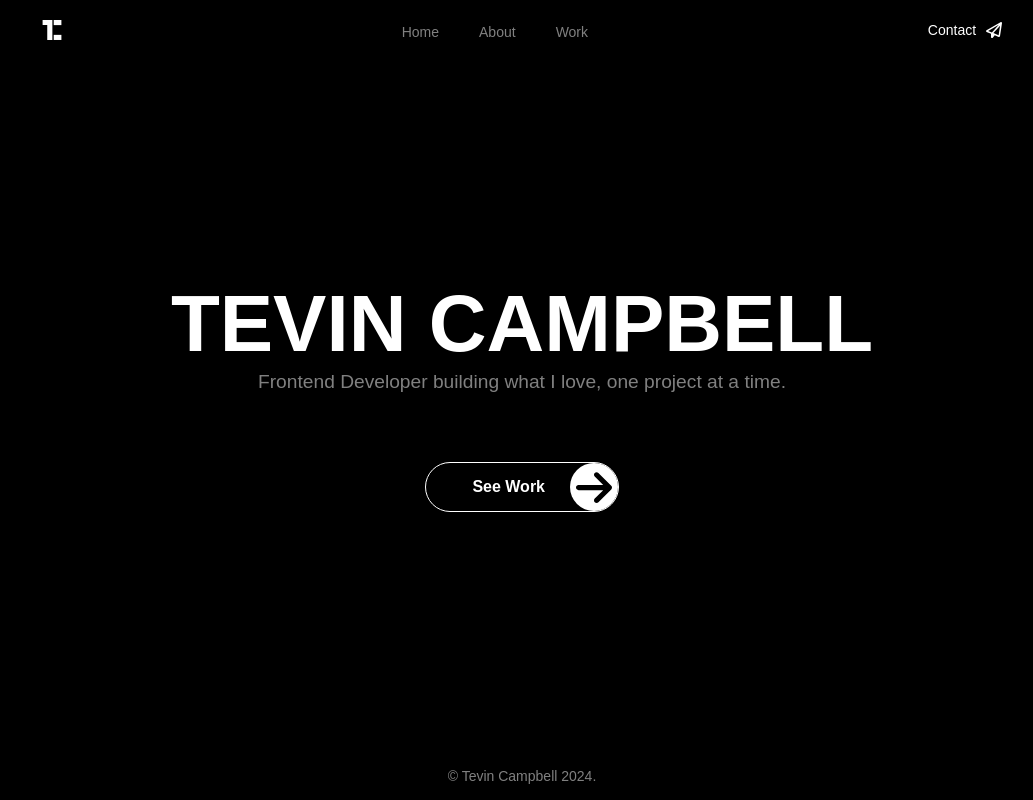
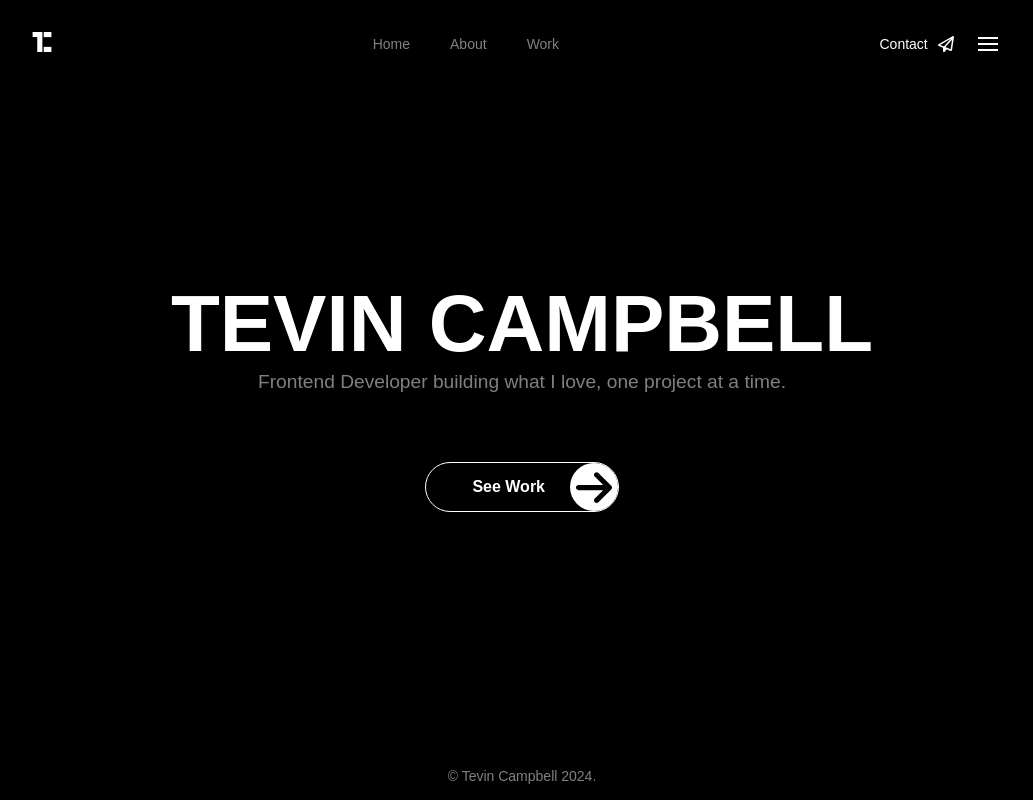
Before and after one commit to Troyzhenny/devfolio, a React (Vite) app: page / in a window 1280 px wide. Shown: the whole page, without its empty margins (118-1151 px from the left). Built offline with nearby package versions, Linux system fonts and the light colour scheme; a web font is replaced by a local one.

Commit message:
added id to navigation/heaer for queries plus hamMenu

```diff
--- a/src/components/Navbar.jsx
+++ b/src/components/Navbar.jsx
@@ -2,11 +2,14 @@ import { Link } from "react-router-dom";
 import { navList } from "../constants/index";
 import logoImg from "/images/logoImg.svg";
 import PrimaryButton from "./ui/ContactBtn";
+import BurgerMenu from "./ui/HamburgerMenu";
 
 const Navbar = () => {
   return (
-    <header className="full-width justify-around pady-5 flex position-fixed">
+    <header id="--header" className="full-width justify-around pady-5 flex-center position-fixed">
       <Link to="/">
+
+      <div>
         <img
           src={logoImg}
           alt="Tevin's logo"
@@ -14,9 +17,12 @@ const Navbar = () => {
           height={20}
           className="transition-all pointer"
         />
+      </div>
       </Link>
 
-      <nav className="flex-center justify-center text-gray pointer padx-5 text-sm gap transition-all">
+      <nav
+        className="flex-center justify-center text-gray pointer padx-5 text-sm gap transition-all"
+      >
         {navList.map((nav) => (
           <Link key={nav.name} to={nav.path} className="hover-white">
             {nav.name}
@@ -24,7 +30,10 @@ const Navbar = () => {
         ))}
       </nav>
 
-      <PrimaryButton value="Contact" />
+      <div className="flex-center justify-center gap-sm">
+        <PrimaryButton value="Contact" />
+        <BurgerMenu />
+      </div>
     </header>
   );
 };
```
